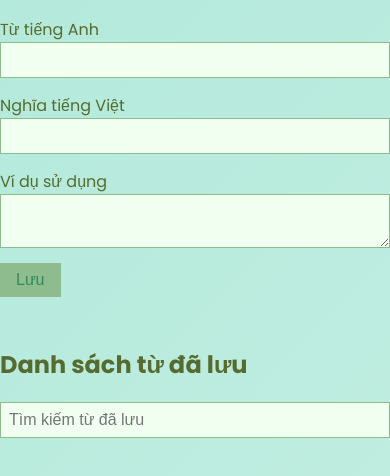
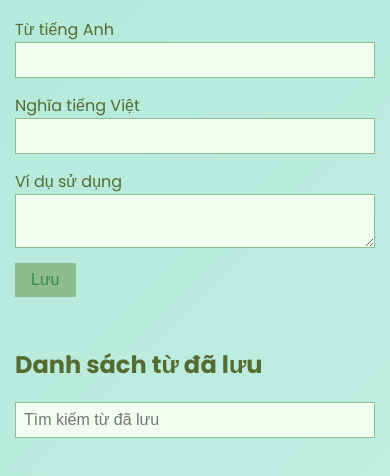
Before and after one commit to antondan1307/HocTuMoiNgay, a website: page index.html in a window 390 px wide. Shown: the part 258-734 px from the top of the page. Drawn offline with Linux system fonts and the light colour scheme.

Commit message:
Add mobile padding

```diff
--- a/style.css
+++ b/style.css
@@ -140,3 +140,9 @@ button:hover {
 #notification.error {
     color: #c0392b;
 }
+
+@media (max-width: 600px) {
+    body {
+        padding: 0 15px;
+    }
+}
```
